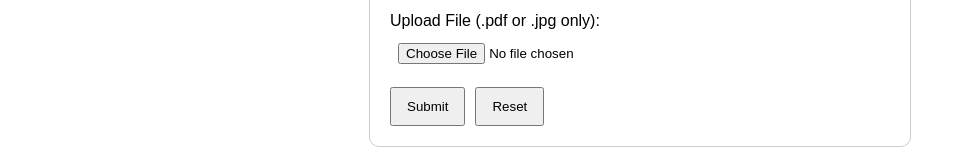
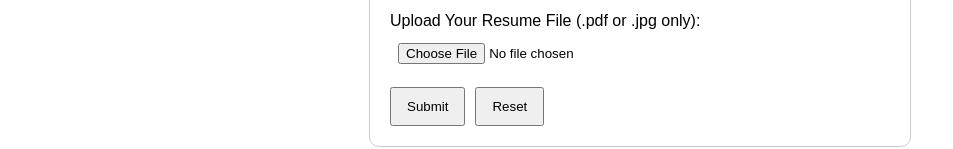
Before and after one commit to NawinVenkatesh/Selenium-Practice-Site, a plain HTML site: page index.html in a window 1280 px wide. Shown: the part 570-719 px from the top of the page, without its empty margins (0-953 px from the left). Drawn offline with Linux system fonts and the light colour scheme.

Commit message:
Update index.html

```diff
--- a/index.html
+++ b/index.html
@@ -47,7 +47,7 @@
       <label><input type="checkbox" name="interest" value="design"> Design</label>
     </div>
 
-    <label for="file-upload">Upload File (.pdf or .jpg only):</label>
+    <label for="file-upload">Upload Your Resume File (.pdf or .jpg only):</label>
     <input type="file" id="file-upload" name="file-upload" accept=".pdf,.jpg">
 
     <div class="button-group">
```
